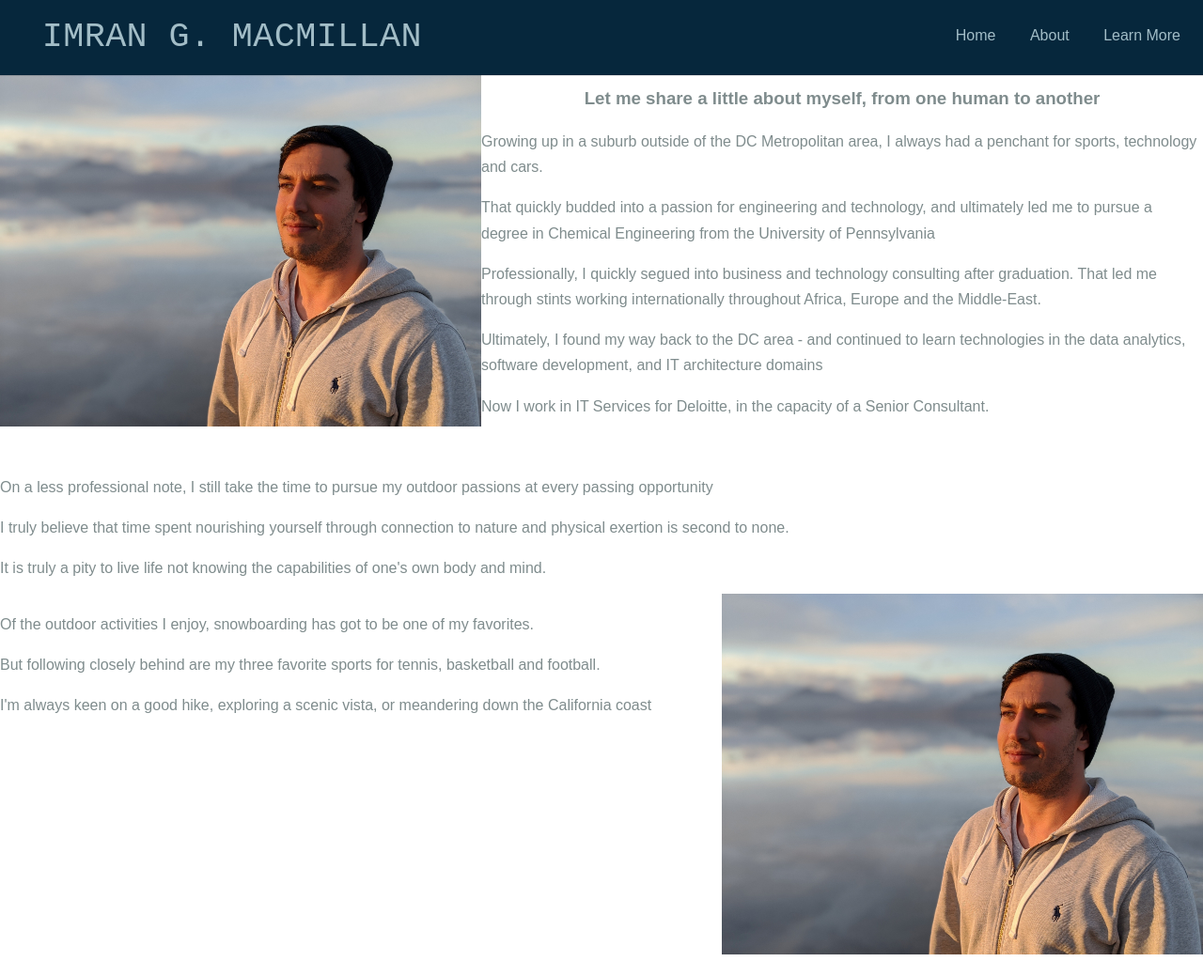
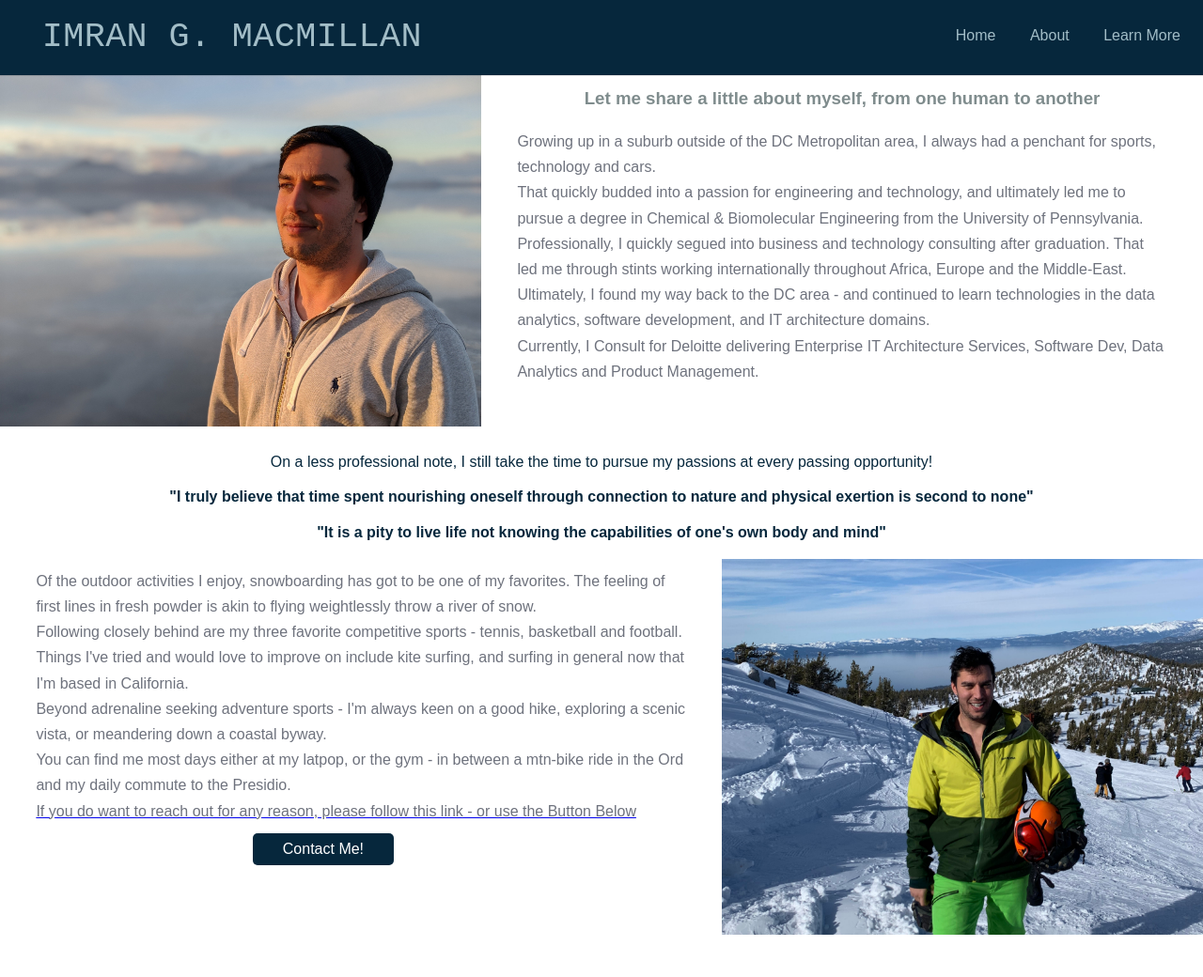
Before and after one commit to immacmillan/imranmacpy, a Flask app: page /about in a window 1280 px wide. Shown: the whole page at 94% size. After the commit the page ends 995 px from the top, so only its background shows below. Run offline with Flask 2, Linux system fonts and the light colour scheme; some libraries are stand-ins or nearby versions.

Commit message:
Updated about me page - almost done

```diff
--- a/app/static/css/template.css
+++ b/app/static/css/template.css
@@ -336,6 +336,47 @@ a.pure-button-primary {
     margin-top:-2%;
     height: 400px;
 }
+.aboutsec2 {
+    background-image: url('images/boardpic.jpg'); /**/
+    background-repeat: no-repeat;
+    background-position: center;
+    background-size: 100%;
+    margin-top: -2%;
+    height: 400px;
+}
+
+.aboutpara1 {
+    margin: 0 5% 0 5%;
+    color: #6E727D;
+    font-weight: 300;
+}
+.aboutpara2a {
+    margin: 0 10px 10px 10px;
+    color: #06273C;
+    font-weight: 300;
+    text-align: center;
+}
+.aboutpara2b {
+    margin: 0 10px 10px 10px;
+    color: #06273C;
+    font-weight: bold;
+    text-align: center;
+}
+.aboutpara2c {
+    margin: 0 10px 25px 10px;
+    color: #06273C;
+    font-weight: bold;
+    text-align: center;
+}
+.aboutpara3 {
+    margin: 0 5% 0 5%;
+    color: #6E727D;
+    font-weight: 300;
+}
+.button-secondary {
+    background: #06273C;
+    margin: 10px 0px 0px 35%;
+}
 .splitter {
     width: 100%;
     height: 500px;
--- a/app/templates/about.html
+++ b/app/templates/about.html
@@ -15,26 +15,31 @@
         </div>
         <div class="pure-u-1 pure-u-md-3-5">
             <h3 class="content-subhead">Let me share a little about myself, from one human to another</h3>
-            <p class="">Growing up in a suburb outside of the DC Metropolitan area, I always had a penchant for sports, technology and cars.</p>
-            <p>That quickly budded into a passion for engineering and technology, and ultimately led me to pursue a degree in Chemical Engineering from the University of Pennsylvania</p>
-            <p>Professionally, I quickly segued into business and technology consulting after graduation. That led me through stints working internationally throughout Africa, Europe and the Middle-East.</p>
-            <p>Ultimately, I found my way back to the DC area - and continued to learn technologies in the data analytics, software development, and IT architecture domains</p>
-            <p>Now I work in IT Services for Deloitte, in the capacity of a Senior Consultant.</p>
+            <p class="aboutpara1">Growing up in a suburb outside of the DC Metropolitan area, I always had a penchant for sports, technology and cars.</p>
+            <p class="aboutpara1">That quickly budded into a passion for engineering and technology, and ultimately led me to pursue a degree in Chemical & Biomolecular Engineering from the University of Pennsylvania.</p>
+            <p class="aboutpara1">Professionally, I quickly segued into business and technology consulting after graduation. That led me through stints working internationally throughout Africa, Europe and the Middle-East.</p>
+            <p class="aboutpara1">Ultimately, I found my way back to the DC area - and continued to learn technologies in the data analytics, software development, and IT architecture domains.</p>
+            <p class="aboutpara1">Currently, I Consult for Deloitte delivering Enterprise IT Architecture Services, Software Dev, Data Analytics and Product Management.</p>
             <br />
         </div>
     </div>
-    <p>On a less professional note, I still take the time to pursue my outdoor passions at every passing opportunity</p>
-    <p>I truly believe that time spent nourishing yourself through connection to nature and physical exertion is second to none.</p>
-    <p>It is truly a pity to live life not knowing the capabilities of one's own body and mind.</p>
+    <p class="aboutpara2a">On a less professional note, I still take the time to pursue my passions at every passing opportunity!</p>
+    <p class="aboutpara2b">"I truly believe that time spent nourishing oneself through connection to nature and physical exertion is second to none"</p>
+    <p class="aboutpara2c">"It is a pity to live life not knowing the capabilities of one's own body and mind"</p>
     <div class="pure-g">
         <div class="pure-u-1 pure-u-md-3-5">
-            <p>Of the outdoor activities I enjoy, snowboarding has got to be one of my favorites.</p>
-            <p>But following closely behind are my three favorite sports for tennis, basketball and football.</p>
-            <p></p>
-            <p>I'm always keen on a good hike, exploring a scenic vista, or meandering down the California coast</p>
+            <p class="aboutpara3">Of the outdoor activities I enjoy, snowboarding has got to be one of my favorites. The feeling of first lines in fresh powder is akin to flying weightlessly throw a river of snow.</p>
+            <p class="aboutpara3">Following closely behind are my three favorite competitive sports - tennis, basketball and football.</p>
+            <p class="aboutpara3">Things I've tried and would love to improve on include kite surfing, and surfing in general now that I'm based in California.</p>
+            <p class="aboutpara3">Beyond adrenaline seeking adventure sports - I'm always keen on a good hike, exploring a scenic vista, or meandering down a coastal byway.</p>
+            <p class="aboutpara3">You can find me most days either at my latpop, or the gym - in between a mtn-bike ride in the Ord and my daily commute to the Presidio.</p>
+            <a class="" href="{{ url_for('contactme') }}">
+                <p class="aboutpara3">If you do want to reach out for any reason, please follow this link - or use the Button Below</p>
+                <button class="button-secondary pure-button">Contact Me!</button>
+            </a>
         </div>
         <div class="pure-u-1 pure-u-md-2-5">
-            <p class="aboutsec1"></p>
+            <p class="aboutsec2"></p>
         </div>
     </div>
 
```
Also changed, not shown: app/static/css/images/boardpic.jpg (added).
